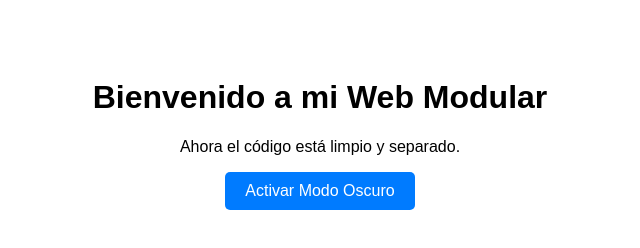
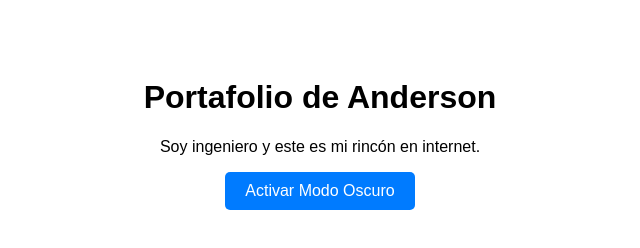
Before and after one commit to infabinp-eirl/infabinp-eirl.github.io, a plain HTML site: page index.html in a window 1280 px wide. Shown: the whole page, without its empty margins (320-960 px from the left). Drawn offline with Linux system fonts and the light colour scheme.

Commit message:
Actualizando titulo y descripcion

```diff
--- a/index.html
+++ b/index.html
@@ -7,8 +7,8 @@
 </head>
 <body>
 
-    <h1>Bienvenido a mi Web Modular</h1>
-    <p>Ahora el código está limpio y separado.</p>
+    <h1>Portafolio de Anderson</h1>
+    <p>Soy ingeniero y este es mi rincón en internet.</p>
 
     <button id="boton-tema">Activar Modo Oscuro</button>
 
```
